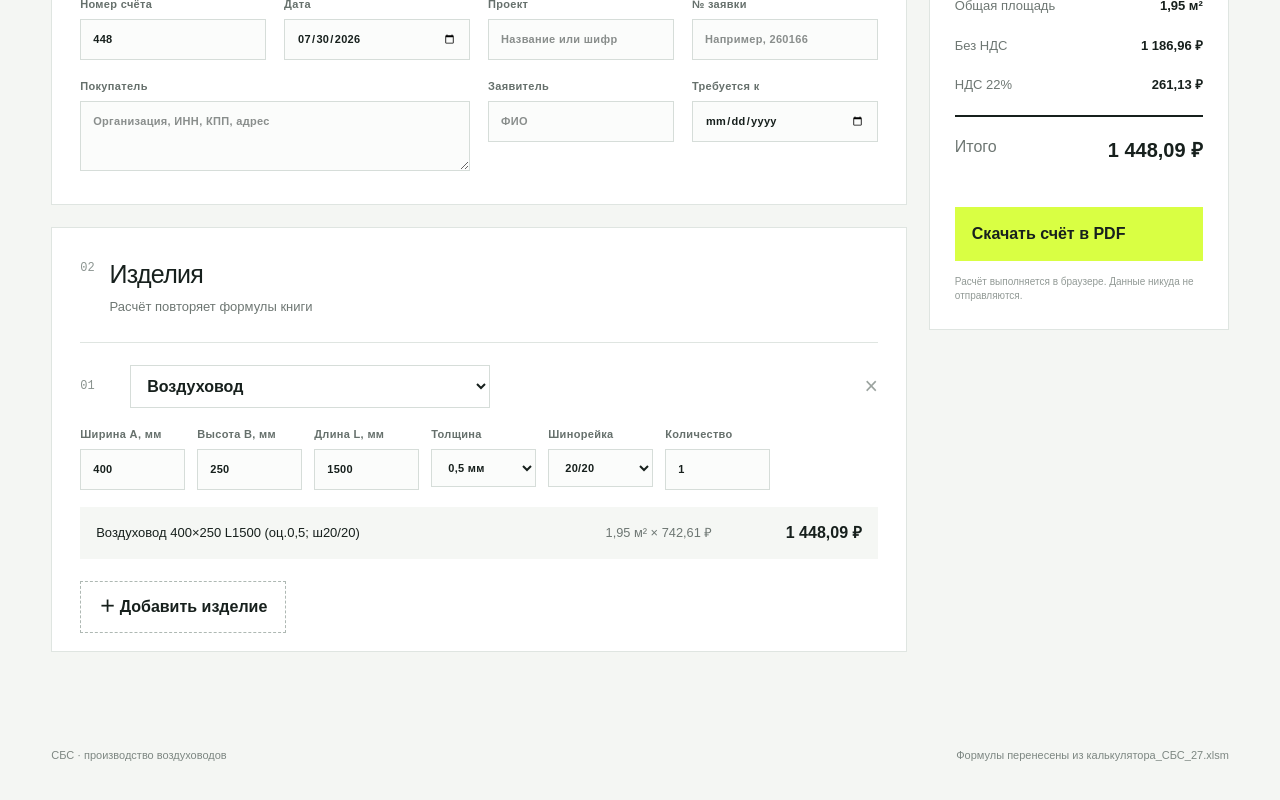
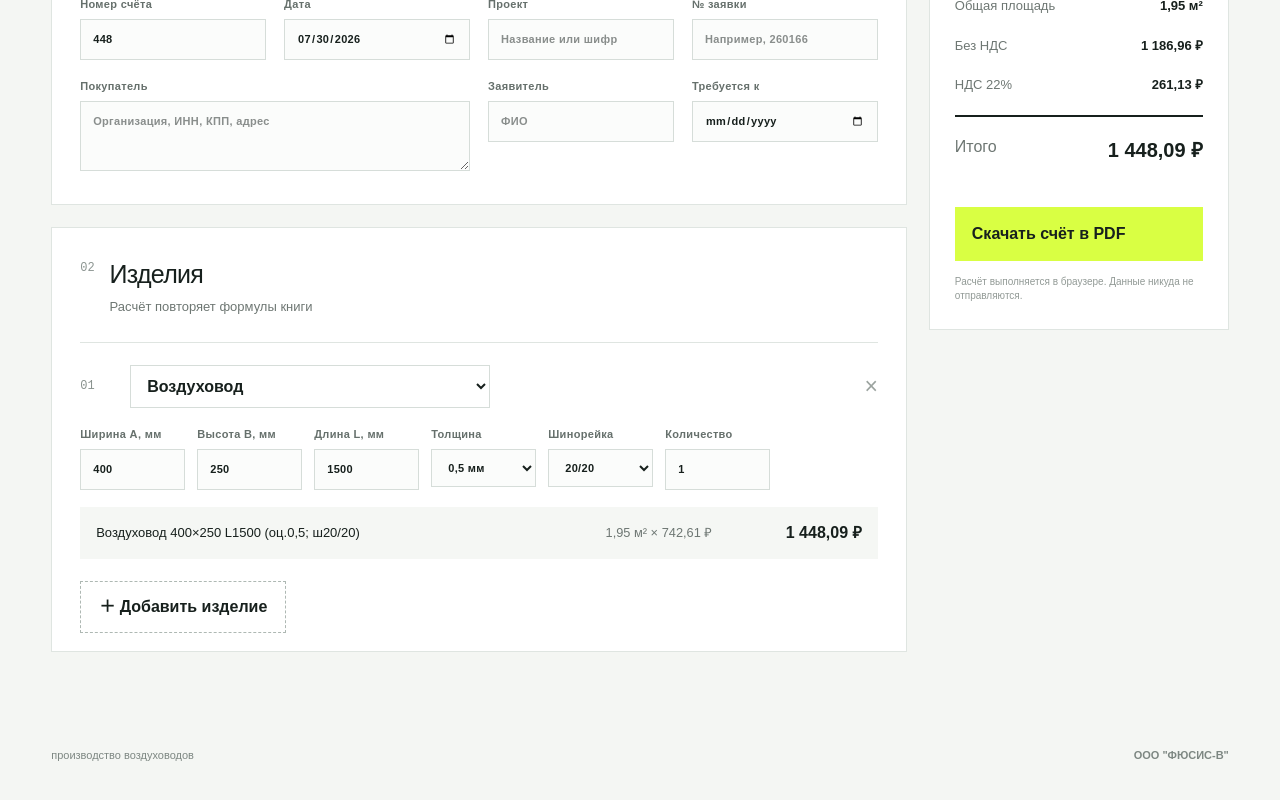
Before and after one commit to FLIF21/sbs-invoice-site, a Next.js app: page / in a window 1280 px wide. Shown: the part 583-1383 px from the top of the page. Built offline with nearby package versions, Linux system fonts and the light colour scheme.

Commit message:
Update footer branding

```diff
--- a/app/globals.css
+++ b/app/globals.css
@@ -51,5 +51,6 @@ textarea { min-height:70px; resize:vertical; }
 .summary .grand b { font-size:20px; }
 .summary small { display:block; color:#929a96; font-size:10px; line-height:1.45; margin-top:14px; }
 footer { max-width:1500px; margin:auto; padding:25px 4vw 45px; color:#7d8782; font-size:11px; display:flex; justify-content:space-between; }
+footer span { font-weight:700; }
 @media(max-width:1050px){.workspace{grid-template-columns:1fr}.summary{grid-column:1;grid-row:auto;position:static}.form-grid{grid-template-columns:repeat(2,1fr)}.item-grid{grid-template-columns:repeat(4,1fr)}}
 @media(max-width:700px){.topbar{padding:0 20px}.status{display:none}.hero{grid-template-columns:1fr;padding:40px 22px}.workspace{padding:18px}.panel{padding:20px}.form-grid,.item-grid{grid-template-columns:repeat(2,1fr)}.wide{grid-column:span 2}.line-total{grid-template-columns:1fr}.line-total strong{text-align:left}.total-card{box-shadow:8px 8px 0 var(--acid)}footer{display:block;padding:25px 22px}footer span{display:block;margin-top:8px}}
--- a/app/page.tsx
+++ b/app/page.tsx
@@ -202,7 +202,7 @@ export default function Home() {
           <small>Расчёт выполняется в браузере. Данные никуда не отправляются.</small>
         </aside>
       </section>
-      <footer>СБС · производство воздуховодов <span>Формулы перенесены из калькулятора_СБС_27.xlsm</span></footer>
+      <footer>производство воздуховодов <span>ООО &quot;ФЮСИС-В&quot;</span></footer>
     </main>
   );
 }
```
